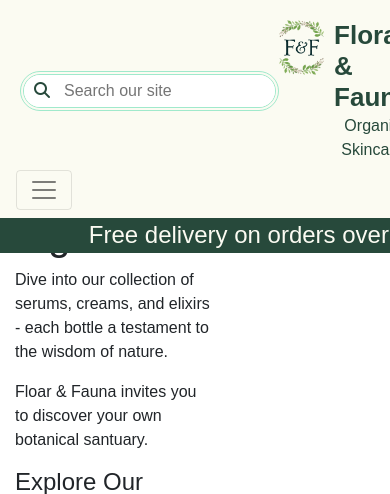
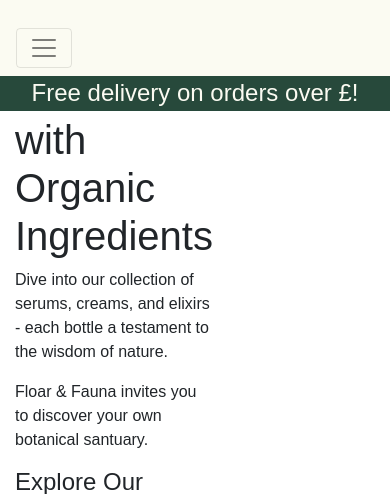
Before and after one commit to AndyWright360/Flora-and-Fauna, a Django app: page / in a window 390 px wide. Shown: the top 494 px of the page. Run offline with Django 3.2, Linux system fonts and the light colour scheme; some libraries are stand-ins or nearby versions; some web fonts are replaced.

Commit message:
docs: add responsive styling to navbar

```diff
--- a/static/css/base.css
+++ b/static/css/base.css
@@ -208,3 +208,22 @@ a:hover {
     color: var(--white);
     margin: 0;
 }
+
+/*---------- Media Queries ----------*/
+
+@media (max-width: 991.5px) {
+    .header-container {
+        grid-template-columns: 1fr 1fr 1fr;
+        grid-template-rows: auto auto;
+    }
+
+    .nav-container {
+        justify-self: start;
+        grid-area: 1 / 1 / 2 / 2;
+        display: flex;
+    }
+
+    .logo-container {
+        padding-bottom: 20px;
+    }
+}
--- a/templates/base.html
+++ b/templates/base.html
@@ -46,7 +46,7 @@
 
 <body>
     <header class="header-container fixed-top">
-        <div class="search-container">
+        <div class="search-container d-none d-lg-flex">
             <form method="GET" action="">
                 <div class="search-bar">
                     <button class="search-btn" type="submit">
@@ -59,7 +59,7 @@
                 </div>
             </form>
         </div>
-        <div class="logo-container">
+        <div class="logo-container d-none d-md-flex">
             <a href="{% url 'home' %}" id="logo-link">
                 <img class="logo-img" src="../media/logo-mini.png" alt="logo">
                 <div class="logo-text">
@@ -68,7 +68,7 @@
                 </div>
             </a>
         </div>
-        <div class="user-container">
+        <div class="user-container d-none d-lg-flex">
             <div class="icon-container">
                 <ul class="list-inline list-unstyled text-center mb-0">
                     <li class="list-inline-item dropdown">
```
